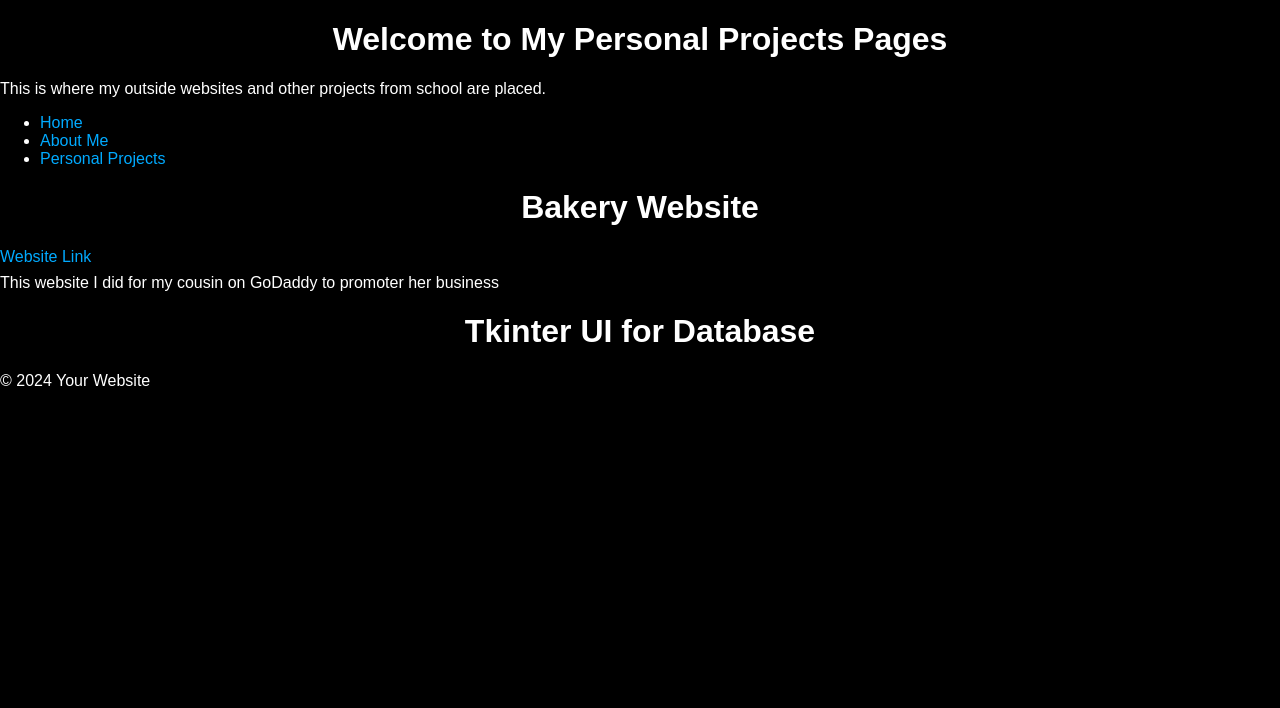
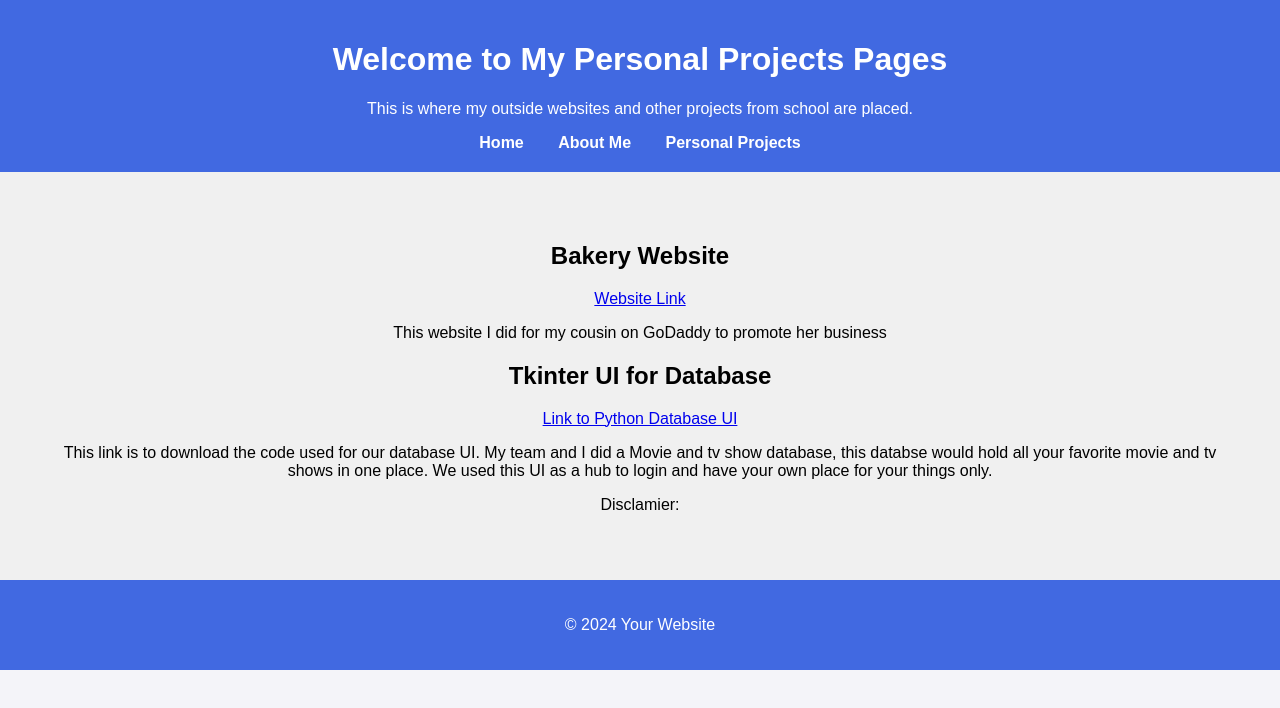
Before and after one commit to Jordan-Builds/JordanDevHub, a website: page personalProjects.html in a window 1280 px wide. Drawn offline with Linux system fonts and the light colour scheme.

Commit message:
Formatting

```diff
--- a/personalProjects.html
+++ b/personalProjects.html
@@ -6,44 +6,63 @@
     <title>Perosnal Projects</title>
     <style>
         body {
-            background-color: black;
-            color: white;
             font-family: Arial, sans-serif;
             margin: 0;
             padding: 0;
+            background-color: #f4f4f9;
+            color: black;
         }
 
-        a {
-            color: #00aaff;
-            text-decoration: none;
+        header {
+            background-color: #4169E1;
+            color: white;
+            padding: 20px;
+            text-align: center;
         }
 
-        a:hover {
-            text-decoration: underline;
+        nav ul {
+            list-style: none;
+            padding: 0;
+            margin: 0;
+            text-align: center;
         }
 
-        h1, h2, h3, h4, h5, h6 {
-            color: white;
+        nav ul li {
+            display: inline;
+            margin: 0 15px;
         }
 
-        p {
-            margin: 0.5em 0;
+        nav ul li a {
+            color: white;
+            text-decoration: none;
+            font-weight: bold;
         }
 
-        .container {
-            padding: 20px;
-        }
-        h1{
+        section {
+            padding: 50px;
             text-align: center;
         }
-        </style>
+
+        .intro {
+            background-color: #f0f0f0;
+        }
+
+        .intro h2 {
+            font-size: 2rem;
+        }
+
+        footer {
+            background-color: #4169E1;
+            color: white;
+            padding: 20px;
+            text-align: center;
+        }
+    </style>
 </head>
 <body>
     <header>
         <h1>Welcome to My Personal Projects Pages</h1>
         <p>This is where my outside websites and other projects from school are placed.</p>
-    </header>
-    <main>
         <nav>
             <ul>
                 <li><a href="index.html">Home</a></li>
@@ -51,13 +70,18 @@
                 <li><a href="personalProjects.html">Personal Projects</a></li>
             </ul>
         </nav>
+    </header>
+    <section class="intro">
 
         <h1>Bakery Website</h1>
         <p><a href="https://christinespatisseries.com/">Website Link</a></p>
-        <p>This website I did for my cousin on GoDaddy to promoter her business</p>
+        <p>This website I did for my cousin on GoDaddy to promote her business</p>
 
         <h1>Tkinter UI for Database</h1>
-    </main>
+        <p><a href="movieDB.py">Link to Python Database UI</a></p>
+        <p>This link is to download the code used for our database UI. My team and I did a Movie and tv show database, this databse would hold all your favorite movie and tv shows in one place. We used this UI as a hub to login and have your own place for your things only.</p>
+        <p>Disclamier: </p>
+    </section>
     <footer>
         <p>&copy; 2024 Your Website</p>
     </footer>
```
Also changed, not shown: about.html (+58 -5 lines), index.html (+44 -20 lines), img/Black And White Minimalist Modern Simple Typography Photosession Pricing Guide Flyer (1).jpg (added), 1 other file.
